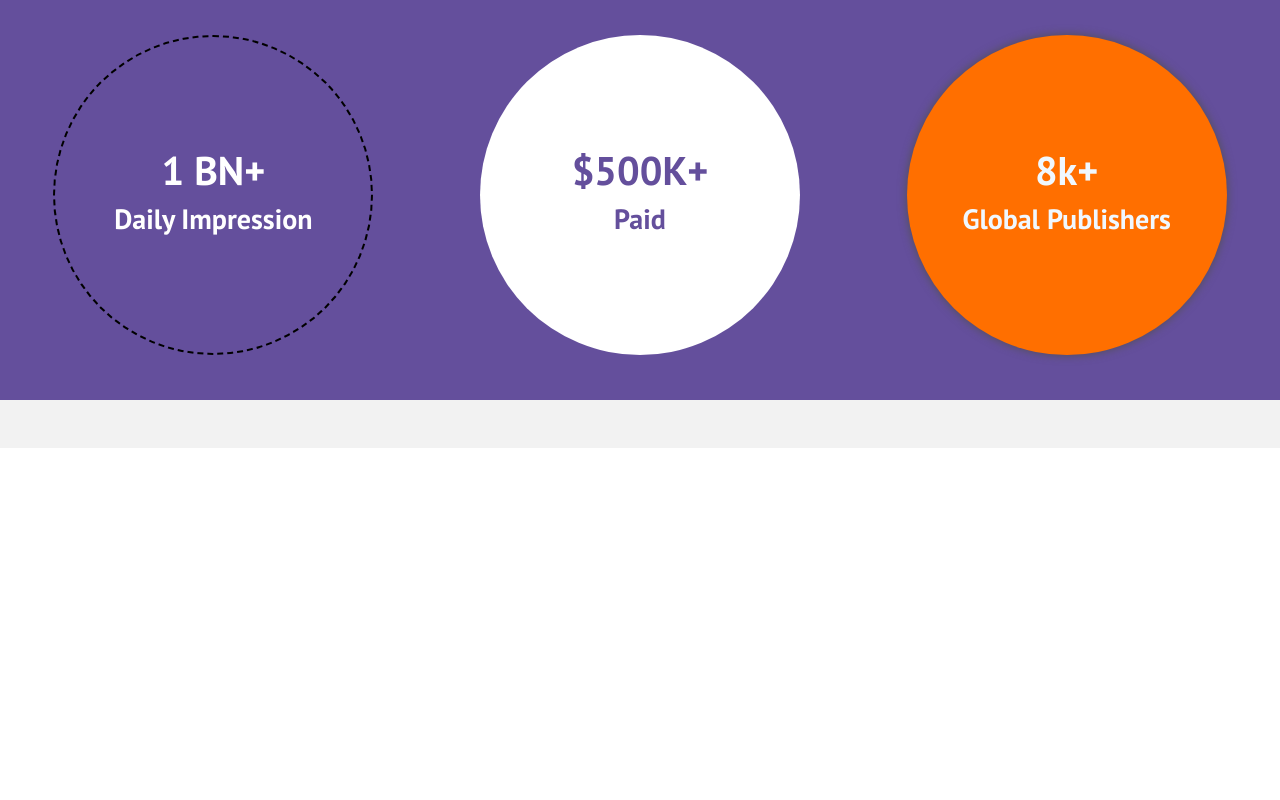
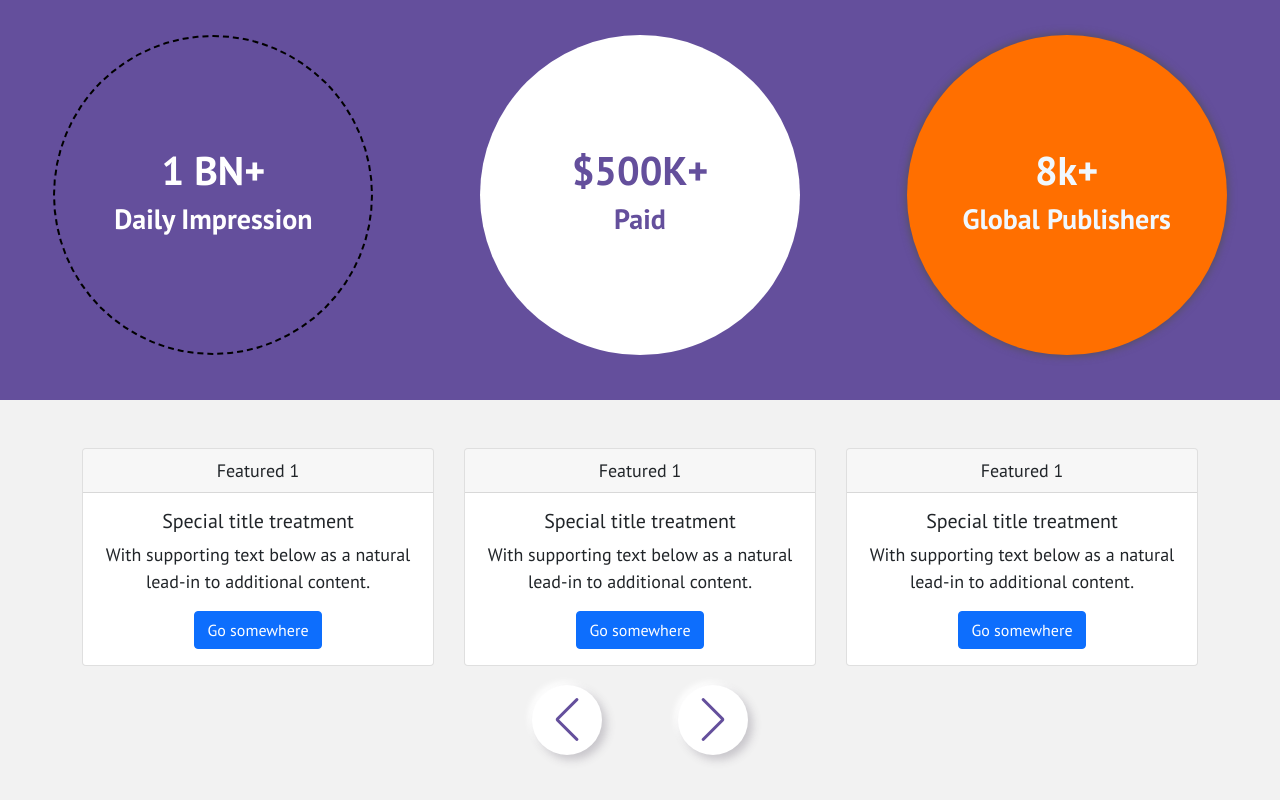
Before and after one commit to saminravi99/masterkey-task-1, a React (Create React App) app: page / in a window 1280 px wide. Shown: the part 1939-2739 px from the top of the page. Before the commit the page ends 2387 px from the top, so only its background shows below. Built offline with nearby package versions, Linux system fonts and the light colour scheme.

Commit message:
slider added

```diff
--- a/package.json
+++ b/package.json
@@ -15,6 +15,7 @@
     "react-dom": "^18.1.0",
     "react-router-dom": "^6.3.0",
     "react-scripts": "5.0.1",
+    "swiper": "^8.2.1",
     "web-vitals": "^2.1.4"
   },
   "scripts": {
--- a/src/components/Home/Home.js
+++ b/src/components/Home/Home.js
@@ -2,6 +2,7 @@ import React from 'react';
 import AdFormats from '../AdFormats/AdFormats';
 import Hero from '../Hero/Hero';
 import Services from '../Services/Services';
+import Slider from '../Slider/Slider';
 import Summary from '../Summary/Summary';
 
 const Home = () => {
@@ -11,6 +12,7 @@ const Home = () => {
             <Services></Services>
             <AdFormats></AdFormats>
             <Summary></Summary>
+            <Slider></Slider>
         </div>
     );
 };
--- /dev/null
+++ b/src/components/Slider/Slider.css
@@ -0,0 +1,52 @@
+
+.swiper {
+  width: 100%;
+  padding-bottom: 300px;
+}
+
+.swiper-slide {
+  text-align: center;
+  font-size: 18px;
+  background: transparent;
+
+  /* Center slide text vertically */
+  display: -webkit-box;
+  display: -ms-flexbox;
+  display: -webkit-flex;
+  display: flex;
+  -webkit-box-pack: center;
+  -ms-flex-pack: center;
+  -webkit-justify-content: center;
+  justify-content: center;
+  -webkit-box-align: center;
+  -ms-flex-align: center;
+  -webkit-align-items: center;
+  align-items: center;
+}
+
+.swiper-slide img {
+  display: block;
+  width: 100%;
+  height: 100%;
+  object-fit: cover;
+}
+
+.swiper-button-prev{
+    color: #644F9C;
+    left: 450px;
+    background-color: white;
+    padding: 35px;
+    border-radius: 50%;
+     box-shadow: 0.3rem 0.3rem 0.5rem rgb(195 193 198 / 90%),
+    -0.2rem -0.2rem 0.4rem #fff;
+}
+.swiper-button-next{
+    color: #644F9C;
+    right: 450px;
+    background-color: white;
+    padding: 35px;
+    border-radius: 50%;
+     box-shadow: 0.3rem 0.3rem 0.5rem rgb(195 193 198 / 90%),
+    -0.2rem -0.2rem 0.4rem #fff;
+
+}
--- /dev/null
+++ b/src/components/Slider/Slider.js
@@ -0,0 +1,95 @@
+import React, { useState } from "react";
+
+// Import Swiper React components
+import { Swiper, SwiperSlide } from "swiper/react";
+
+// Import Swiper styles
+import "swiper/css";
+import "swiper/css/pagination";
+import "swiper/css/navigation";
+
+import "./Slider.css";
+
+// import required modules
+import { Autoplay, Navigation } from "swiper";
+import { Button, Card } from "react-bootstrap";
+
+export default function Slider() {
+  const [swiperRef, setSwiperRef] = useState(null);
+
+
+  return (
+    <div className="container mt-5">
+      <>
+        <Swiper
+          onSwiper={setSwiperRef}
+          autoHeight={true}
+          slidesPerView={1}
+          loop={true}
+          scrollbar={{
+            hide: true,
+          }}
+          autoplay={{
+            delay: 2500,
+            disableOnInteraction: false,
+          }}
+          breakpoints={{
+            768: {
+              slidesPerView: 3,
+              spaceBetween: 30,
+            },
+          }}
+          spaceBetween={0}
+          pagination={{
+            type: "fraction",
+          }}
+          navigation={true}
+          modules={[Autoplay, Navigation]}
+          className="mySwiper"
+        >
+          <div>
+            <SwiperSlide>
+              <Card>
+                <Card.Header>Featured 1</Card.Header>
+                <Card.Body>
+                  <Card.Title>Special title treatment</Card.Title>
+                  <Card.Text>
+                    With supporting text below as a natural lead-in to
+                    additional content.
+                  </Card.Text>
+                  <Button variant="primary">Go somewhere</Button>
+                </Card.Body>
+              </Card>
+            </SwiperSlide>
+            <SwiperSlide>
+              <Card>
+                <Card.Header>Featured 1</Card.Header>
+                <Card.Body>
+                  <Card.Title>Special title treatment</Card.Title>
+                  <Card.Text>
+                    With supporting text below as a natural lead-in to
+                    additional content.
+                  </Card.Text>
+                  <Button variant="primary">Go somewhere</Button>
+                </Card.Body>
+              </Card>
+            </SwiperSlide>
+            <SwiperSlide>
+              <Card>
+                <Card.Header>Featured 1</Card.Header>
+                <Card.Body>
+                  <Card.Title>Special title treatment</Card.Title>
+                  <Card.Text>
+                    With supporting text below as a natural lead-in to
+                    additional content.
+                  </Card.Text>
+                  <Button variant="primary">Go somewhere</Button>
+                </Card.Body>
+              </Card>
+            </SwiperSlide>
+          </div>
+        </Swiper>
+      </>
+    </div>
+  );
+}
```
Also changed, not shown: 1 other file (tests, documents, lock files or other folders).
